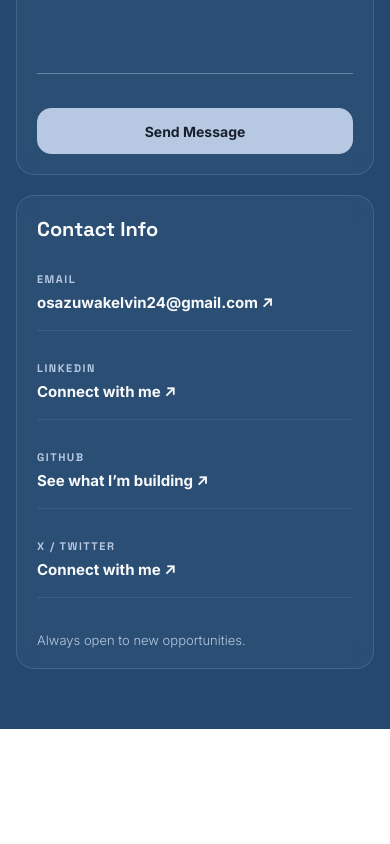
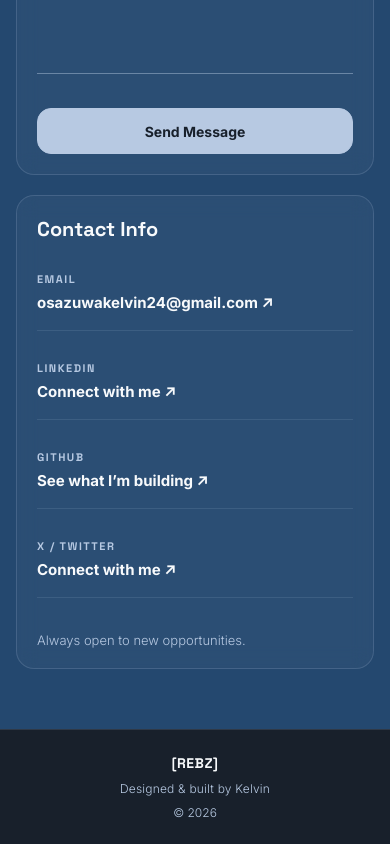
Before and after one commit to TheREBZ/rebz.dev, a React app: page / in a window 390 px wide. Shown: the part 5813-6657 px from the top of the page. Before the commit the page ends 6542 px from the top, so only its background shows below. Built offline with nearby package versions, Linux system fonts and the light colour scheme; the HTML template or start-up script is replaced by a standard one.

Commit message:
feat: complete footer and finalize portfolio page structure

```diff
--- a/src/App.jsx
+++ b/src/App.jsx
@@ -4,6 +4,7 @@ import Hero from "./components/Hero/Hero";
 import About from "./components/About/About";
 import Projects from "./components/Projects/Projects";
 import Contact from "./components/Contact/Contact";
+import Footer from "./components/Footer/Footer";
 
 const App = () => {
   return (
@@ -13,6 +14,7 @@ const App = () => {
       <About />
       <Projects />
       <Contact />
+      <Footer />
     </>
   )
 }
--- /dev/null
+++ b/src/components/Footer/Footer.jsx
@@ -0,0 +1,27 @@
+import "../../styles/Footer.css"
+
+const Footer = () => {
+  return (
+    <footer className="footer">
+
+            <div className="footer-container">
+
+                <a href="#hero" className="footer-logo">
+                    [REBZ]
+                </a>
+
+                <p className="footer-credit">
+                    Designed & built by Kelvin
+                </p>
+
+                <p className="footer-copy">
+                    © 2026
+                </p>
+
+            </div>
+
+        </footer>
+  )
+}
+
+export default Footer
--- /dev/null
+++ b/src/styles/Footer.css
@@ -0,0 +1,99 @@
+/* =========================
+   FOOTER
+========================= */
+
+.footer {
+    width: 100%;
+    padding: 26px var(--page-padding);
+    background-color: var(--clr-text-primary);
+    border-top: 1px solid rgba(183, 201, 226, .15);
+}
+
+.footer-container {
+    width: 100%;
+    max-width: var(--container-width);
+    margin: 0 auto;
+
+    display: grid;
+    grid-template-columns: 1fr auto 1fr;
+    align-items: center;
+
+    gap: 20px;
+}
+
+
+/* LOGO */
+
+.footer-logo {
+    justify-self: start;
+
+    color: var(--clr-surface);
+
+    font-family: var(--font-heading);
+    font-size: 14px;
+    font-weight: var(--fw-bold);
+    letter-spacing: .5px;
+
+    transition:
+        opacity .3s ease,
+        transform .3s ease;
+}
+
+@media (hover: hover) and (pointer: fine) {
+    .footer-logo:hover {
+        opacity: .7;
+        transform: translateY(-2px);
+    }
+}
+
+
+/* CREDIT */
+
+.footer-credit {
+    justify-self: center;
+
+    color: var(--clr-background);
+
+    font-size: 12px;
+    letter-spacing: .2px;
+}
+
+
+/* COPYRIGHT */
+
+.footer-copy {
+    justify-self: end;
+
+    color: var(--clr-background);
+
+    font-size: 12px;
+}
+
+
+/* =========================
+   MOBILE
+========================= */
+
+@media (max-width: 600px) {
+
+    .footer {
+        padding-top: 24px;
+        padding-bottom: 24px;
+    }
+
+    .footer-container {
+        grid-template-columns: 1fr;
+
+        justify-items: center;
+
+        gap: 9px;
+
+        text-align: center;
+    }
+
+    .footer-logo,
+    .footer-credit,
+    .footer-copy {
+        justify-self: center;
+    }
+}
```
